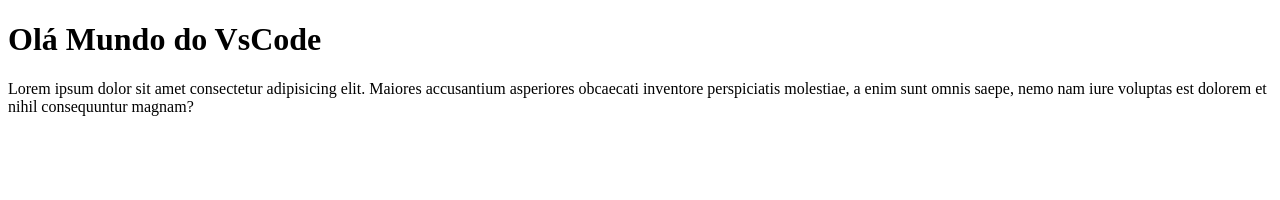
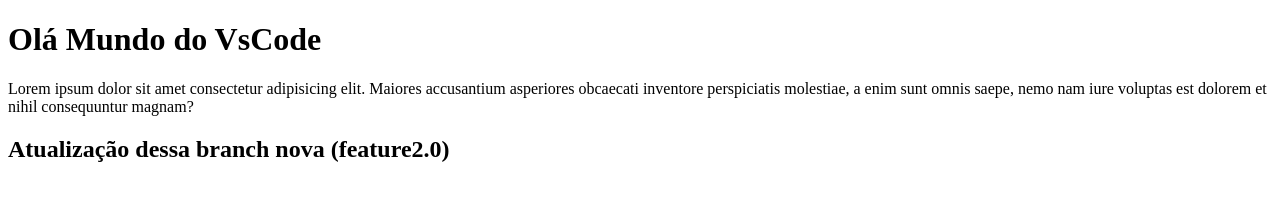
Before and after one commit to fabricioa16/teste-vscode, a plain HTML site: page index.html in a window 1280 px wide. Drawn offline with Linux system fonts and the light colour scheme.

Commit message:
atualização nova/branch nova

```diff
--- a/index.html
+++ b/index.html
@@ -10,5 +10,6 @@
     <h1> Olá Mundo do VsCode</h1>
     <p>Lorem ipsum dolor sit amet consectetur adipisicing elit. Maiores accusantium asperiores obcaecati inventore perspiciatis molestiae, a enim sunt omnis saepe, nemo nam iure voluptas est dolorem et nihil consequuntur magnam? </p>
 
+    <h2>Atualização dessa branch nova (feature2.0)</h2>
 </body>
 </html>
```
